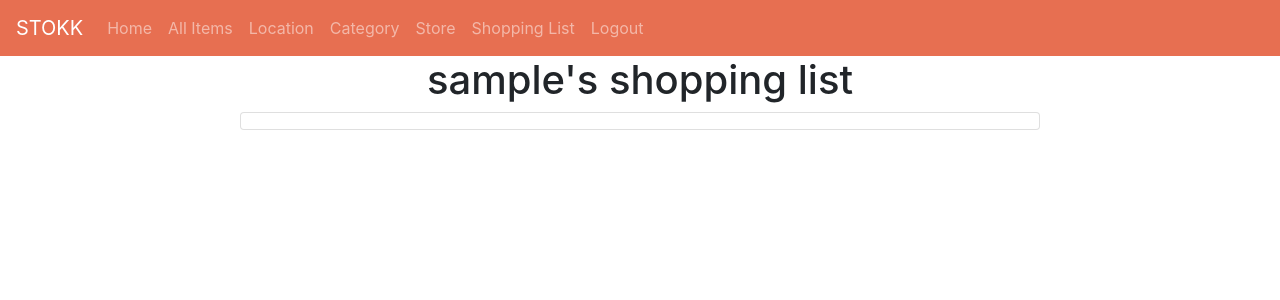
After one commit to michaelprince3/backend-capstone, a Django app: page /shoppingliststore in a window 1280 px wide. The commit adds this page. Shown: the top 300 px of the page. Run offline with Django 3.2, Linux system fonts and the light colour scheme; the visitor is signed in with stand-in values (Sample User, id 1); data that the repository does not hold is empty; some libraries are stand-ins or nearby versions.

Commit message:
filters work so far

```diff
--- a/stokkapp/static/styles/item.css
+++ b/stokkapp/static/styles/item.css
@@ -15,7 +15,10 @@
     /* width: 200px; */
     margin: 20px;
 }
-
+.image_size {
+    height: 10rem;
+    width: 100%;
+}
 .item_list_title {
     display: flex;
     flex-direction: column;
@@ -26,6 +29,7 @@
 } */
 .item__description {
     width: 200px;
+
 }
 
 /* .item__image {
--- a/stokkapp/static/styles/shopping_list.css
+++ b/stokkapp/static/styles/shopping_list.css
@@ -1,4 +1,9 @@
 .shopping_list {
     display: flex;
-    flex-direction: row
+    flex-direction: column;
+    align-items: center;
 }
+
+.shopping_list_item {
+
+}
--- a/stokkapp/templates/base.html
+++ b/stokkapp/templates/base.html
@@ -83,8 +83,8 @@
 <script src="https://maxcdn.bootstrapcdn.com/bootstrap/4.0.0/js/bootstrap.min.js" integrity="sha384-JZR6Spejh4U02d8jOt6vLEHfe/JQGiRRSQQxSfFWpi1MquVdAyjUar5+76PVCmYl" crossorigin="anonymous"></script>
     {%block scripts%}
     <script src="https://code.jquery.com/jquery-3.3.1.slim.min.js" integrity="sha384-q8i/X+965DzO0rT7abK41JStQIAqVgRVzpbzo5smXKp4YfRvH+8abtTE1Pi6jizo" crossorigin="anonymous"></script>
-<script src="https://cdnjs.cloudflare.com/ajax/libs/popper.js/1.14.7/umd/popper.min.js" integrity="sha384-UO2eT0CpHqdSJQ6hJty5KVphtPhzWj9WO1clHTMGa3JDZwrnQq4sF86dIHNDz0W1" crossorigin="anonymous"></script>
-<script src="https://stackpath.bootstrapcdn.com/bootstrap/4.3.1/js/bootstrap.min.js" integrity="sha384-JjSmVgyd0p3pXB1rRibZUAYoIIy6OrQ6VrjIEaFf/nJGzIxFDsf4x0xIM+B07jRM" crossorigin="anonymous"></script>
+    <script src="https://cdnjs.cloudflare.com/ajax/libs/popper.js/1.14.7/umd/popper.min.js" integrity="sha384-UO2eT0CpHqdSJQ6hJty5KVphtPhzWj9WO1clHTMGa3JDZwrnQq4sF86dIHNDz0W1" crossorigin="anonymous"></script>
+    <script src="https://stackpath.bootstrapcdn.com/bootstrap/4.3.1/js/bootstrap.min.js" integrity="sha384-JjSmVgyd0p3pXB1rRibZUAYoIIy6OrQ6VrjIEaFf/nJGzIxFDsf4x0xIM+B07jRM" crossorigin="anonymous"></script>
 
     {% endblock scripts %}
 
--- /dev/null
+++ b/stokkapp/templates/shoppinglist/shopping_list_stores.html
@@ -0,0 +1,40 @@
+{% extends 'base.html' %}
+{% load static %}
+
+{% block css %}
+    <link rel="stylesheet" href="{% static 'styles/shopping_list.css' %}" />
+{% endblock %}
+
+{% block content %}
+<div class="shopping_list">
+    <h1>{{name}}'s shopping list</h1>
+    <div class="card" style="width: 50rem;">
+    <ul class="shopping_list_item">
+    {% for store in stores %}
+        <h3> {{store.name}} </h3>
+        {% for exp_item in exp_items %}
+            {% if exp_item.store_id == store.id %}
+                <li class="item">
+                    <div class="item__description">
+                        {{exp_item.item.name}}
+                    </div>
+                </li>
+            {% endif %}
+        {% endfor %}
+
+        {% for list_item in user_list_items %}
+            {% if list_item.store_id == store.id %}
+                <li class="item">
+                    <div class="item__description">
+                        {{list_item.item.name}}
+                    </div>
+                </li>
+            {% endif %}
+        {% empty %}
+            <div>You have nothing to shop for today!</div>
+        {% endfor %}
+    {% endfor %}
+    </ul>
+    </div>
+    </div>
+{% endblock %}
--- a/stokkapp/urls.py
+++ b/stokkapp/urls.py
@@ -18,6 +18,7 @@ urlpatterns = [
     path('items', user_item_list, name='user_item_list'),
     path('detail/<int:user_item_id>', user_item_details, name='detail'),
     path('shoppinglist/', shopping_list, name='shoppinglist'),
+    path('shoppingliststore', shopping_list_store, name='shoppingstore'),
     path('listitem/<int:user_item_id>', shopping_list_item, name='shopping_list_item'),
     path('locations', location_list, name='locations'),
     path('locations/<int:location_id>', location_modify, name='locationsedit'),
--- a/stokkapp/views/__init__.py
+++ b/stokkapp/views/__init__.py
@@ -4,7 +4,7 @@ from .Auth.logout import logout_user
 from .items.item_form import user_item_form, new_user_item_form, user_item_edit_form
 from .items.item_list import user_item_list
 from .items.item_detail import user_item_details
-from .shoppinglist.shopping_list import shopping_list
+from .shoppinglist.shopping_list import shopping_list, shopping_list_store
 from .shoppinglist.shopping_list_item import shopping_list_item
 from .location.location_list import location_list, location_modify
 from .store.store_list import store_list, store_modify
--- a/stokkapp/views/shoppinglist/shopping_list.py
+++ b/stokkapp/views/shoppinglist/shopping_list.py
@@ -1,59 +1,58 @@
 from django.shortcuts import render, redirect, reverse
 from django.contrib.auth.decorators import login_required
-from stokkapp.models import ShoppingList, UserListItem, UserItem
+from stokkapp.models import UserItem, Store
+import datetime
 
 
 def get_user_list_items(new_user_id):
-    return UserItem.objects.filter(user_id=new_user_id, quantity=0)
+    return UserItem.objects.filter(user_id=new_user_id)
 
 
-# def shopping_list_item(request, user_item):
-#     if request.method == 'GET':
-#         new_user_id = request.user.id
-#         user_shopping_list = ShoppingList.objects.get(user_id=new_user_id)
-
-#         new_list_item = UserListItem.objects.create(
-#             shopping_list_id=user_shopping_list.id,
-#             item_id=user_item
-#         )
-
-#         return redirect(reverse('stokkapp:detail', args=[user_item]))
+def get_stores():
+    return Store.objects.all
 
 
 @login_required
 def shopping_list(request):
     if request.method == 'GET':
-        name=request.user.username
+        name = request.user.username
         new_user_id = request.user.id
         all_user_items = get_user_list_items(new_user_id)
-
-        # try:
-        #     user_shopping_list = ShoppingList.objects.get(user_id=new_user_id)
-        #     print(user_shopping_list.id)
-        # except:
-        #     user_shopping_list = ShoppingList.objects.create(
-        #         name=request.user.username,
-        #         user_id=new_user_id
-        #     )
-
-        # try:
-        #     user_list_items = get_user_list_items(user_shopping_list.id)
-
-        #     for user_list_item in user_list_items:
-        #         user_list_item.item = UserItem.objects.filter(
-        #             id=user_list_item.item_id)
-
-        # except:
-        #     # user_shopping_list = ShoppingList.objects.get(user_id=new_user_id)
-        #     # user_list_items = UserListItem.objects.create(
-        #     #     shopping_list_id=user_shopping_list.id,
-        #     #     item_id="1"
-        #     # )
+        zero_items = all_user_items.filter(quantity=0).exclude(expiration__lte=datetime.datetime.now())
+        exp_items = all_user_items.filter(
+            expiration__lte=datetime.datetime.now())
 
         template = 'shoppinglist/shopping_list.html'
         context = {
             'name': name,
-            'user_list_items': all_user_items
+            'user_list_items': zero_items,
+            'exp_items': exp_items
         }
 
         return render(request, template, context)
+
+
+@login_required
+def shopping_list_store(request):
+    if request.method == 'GET':
+        name = request.user.username
+        new_user_id = request.user.id
+        all_user_items = get_user_list_items(new_user_id)
+        zero_items = all_user_items.filter(quantity=0).exclude(expiration__lte=datetime.datetime.now())
+        exp_items = all_user_items.filter(
+            expiration__lte=datetime.datetime.now())
+        all_stores = get_stores()
+
+        # for store in all_stores:
+        #     store.user_items = zero_items.filter(store_id=store.id)
+
+        template = 'shoppinglist/shopping_list_stores.html'
+        context = {
+            'name': name,
+            'stores': all_stores,
+            'user_list_items': zero_items,
+            'exp_items': exp_items
+
+        }
+
+        return render(request, template, context)
```
Also changed, not shown: stokkapp/templates/items/item_form.html (+8 -8 lines), stokkapp/templates/items/item_list.html (+28 -8 lines), stokkapp/templates/shoppinglist/shopping_list.html (+17 -4 lines), stokkapp/views/items/item_form.py (+7 -3 lines), stokkapp/views/items/item_list.py (+8 -5 lines).
